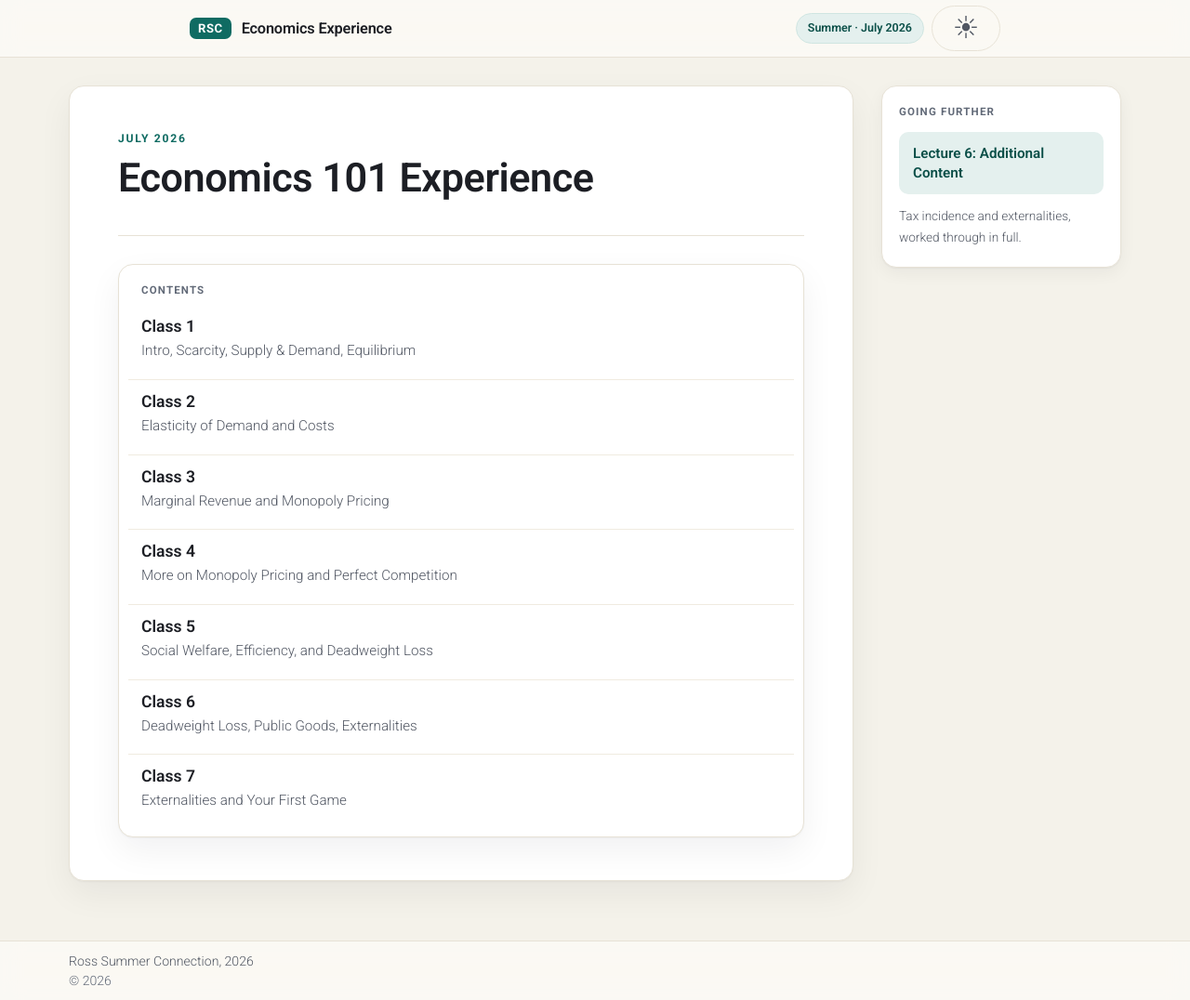
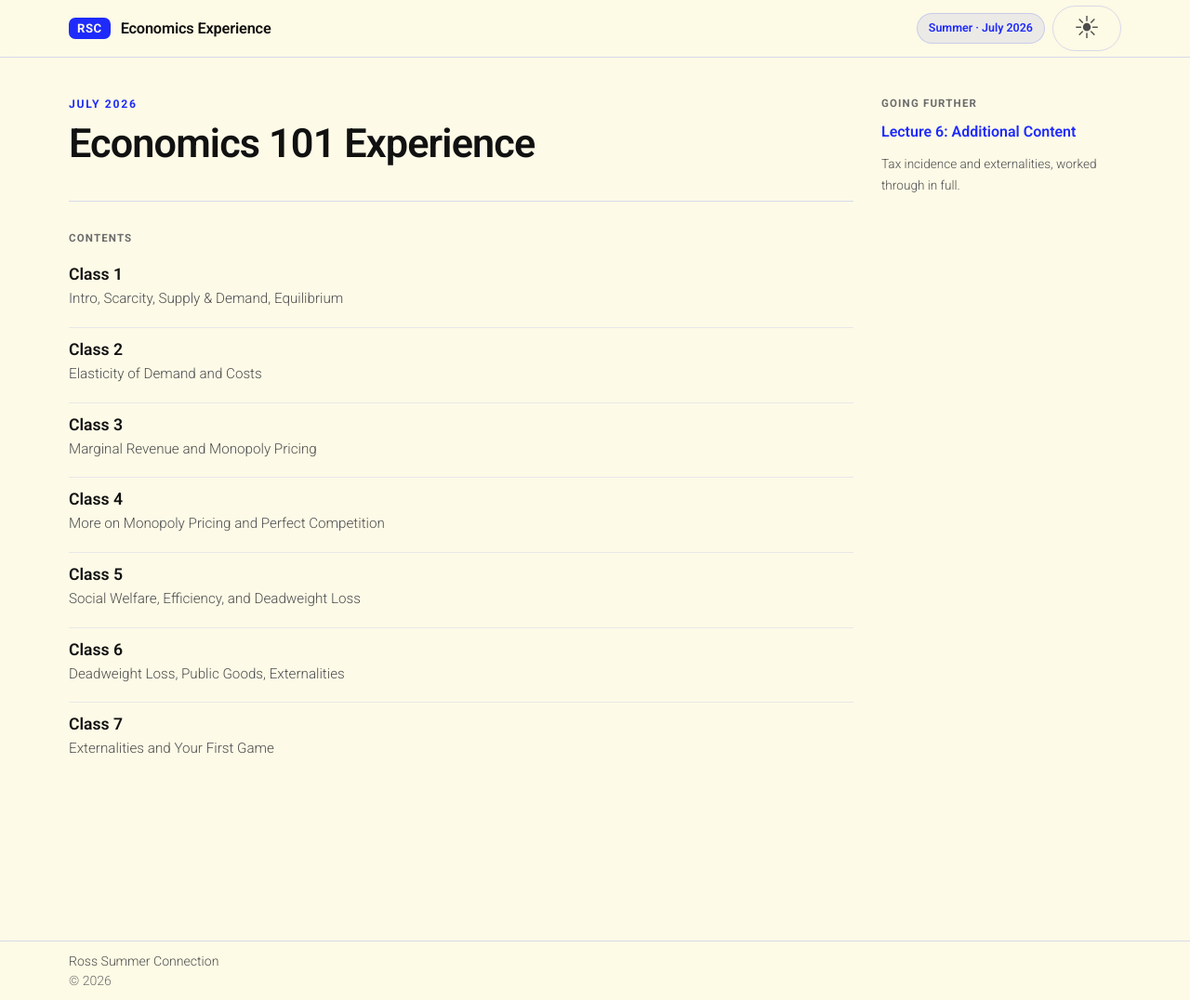
Before and after one commit to menghsuanrexhsieh/rsc2026econslides, a Jekyll site: the page built from index.md, in a window 1280 px wide and 1076 px high. Shown: the whole window at 93% size. Built offline with Jekyll 4.4.1, drawn with Linux system fonts in a browser that asks for light colours.

Commit message:
Restyle the site with Blue Professional, and Signal colors for dark mode
Bring the course site (home page and /slides/) onto the same Blue
Professional look as the decks, and take dark mode's colors from the Signal
template in zarazhangrui/beautiful-html-templates (MIT). The site keeps Roboto.

- Light: cream #fdfae7 with a single cobalt accent; link cards on the slides
  page are flat cobalt-tinted cards with no shadows.
- Dark: navy #1c2644, warm bone text, antique-gold accent, hairline borders
  on a plain background. Secondary text is a step lighter than Signal's so
  Roboto Light stays legible; all text clears 4.5:1 in both modes.
- Drop the white paper card. On the home page the contents list and the
  "Going Further" rail sit directly on the page with no box, keeping the
  divider lines; the rail button becomes a plain link.
- Every color is a theme variable now, replacing the per-rule dark-mode
  overrides; callouts are a rule beside the text, as on the slides.
- Align the top bar with the wider home column, as the footer already is.
- Footer reads "Ross Summer Connection" above the copyright line.
- Remove the unused sidebar and mobile-drawer rules.

Co-Authored-By: Claude Opus 5.5 <noreply@anthropic.com>

```diff
--- a/_layouts/default.html
+++ b/_layouts/default.html
@@ -20,7 +20,7 @@
   <link rel="stylesheet" href="{{ '/assets/css/style.css' | relative_url }}?v={{ site.time | date: '%s' }}">
 </head>
 <body>
-  <header class="topbar">
+  <header class="topbar{% if page.rail %} has-rail{% endif %}">
     <div class="topbar-inner">
       <a class="brand" href="{{ '/' | relative_url }}">
         <span class="brand-mark">RSC</span>
@@ -57,7 +57,7 @@
   <!-- footer: locked to the bottom of the viewport on every page -->
   <footer class="site-footer{% if page.rail %} has-rail{% endif %}">
     <div class="footer-inner">
-      <p>Ross Summer Connection, 2026</p>
+      <p>Ross Summer Connection</p>
       <p class="muted">&copy; {{ 'now' | date: "%Y" }}</p>
     </div>
   </footer>
--- a/assets/css/style.css
+++ b/assets/css/style.css
@@ -1,34 +1,44 @@
 /* ===========================================================================
    RSC Economics Experience — site styles
-   Milk-white canvas · sticky top bar · left sidebar · white "paper" content.
-   Roboto Light body text with heavier headings and emphasis. No CSS framework.
+
+   Light mode follows the Blue Professional theme used by the slide decks
+   (assets/css/slides-theme.css): cream paper, one cobalt accent, flat
+   cobalt-tinted cards with no shadows. Dark mode takes its colors from the
+   Signal template: deep navy, warm bone text, a single antique-gold accent,
+   hairline borders, on a plain background. Both adapted from
+   zarazhangrui/beautiful-html-templates (MIT License, (c) 2026 Zara Zhang).
+
+   Page text sits directly on the canvas, home page included; only the link
+   cards on the slides page are boxed. Roboto Light body text. No CSS framework.
    ======================================================================== */
 
 :root {
+  color-scheme: light;
+
   /* surfaces */
-  --bg:          #f4f2ea;   /* milk white canvas */
-  --surface:     #ffffff;   /* paper / cards */
-  --topbar:      rgba(252, 251, 247, 0.82);
+  --bg:          #fdfae7;                    /* cream paper */
+  --topbar:      rgba(253, 250, 231, 0.86);
+  --card:        rgba(30, 43, 250, 0.04);    /* cobalt-tinted card */
+  --card-line:   rgba(30, 43, 250, 0.2);
 
   /* ink */
-  --ink:         #1c1e24;
-  --ink-soft:    #515763;
-  --muted:       #626a78;
+  --ink:         #111111;
+  --ink-soft:    #4d4d4d;
+  --muted:       #6b6b6b;
 
   /* lines */
-  --line:        #e7e2d6;
-  --line-soft:   #f0ebe0;
+  --line:        rgba(30, 43, 250, 0.16);
+  --line-soft:   rgba(30, 43, 250, 0.09);
 
-  /* accent (deep teal-green) */
-  --accent:      #0f6b62;
-  --accent-dk:   #0a4f48;
-  --accent-soft: #e4f0ee;
+  /* accent (cobalt) */
+  --accent:      #1e2bfa;
+  --accent-dk:   #1620c9;
+  --accent-soft: rgba(30, 43, 250, 0.08);
+  --on-accent:   #fdfae7;                    /* text on a solid accent fill */
+  --selection:   rgba(30, 43, 250, 0.18);
 
   /* shape */
-  --radius:      16px;
-  --radius-sm:   10px;
-  --shadow:      0 1px 2px rgba(20,22,30,.04), 0 14px 36px rgba(20,22,30,.06);
-  --shadow-sm:   0 1px 2px rgba(20,22,30,.05), 0 6px 18px rgba(20,22,30,.05);
+  --radius:      14px;
 
   --topbar-h:    62px;
   --footer-h:    64px;
@@ -37,28 +47,31 @@
 }
 
 /* ======================================================================
-   Dark mode — overrides surface / ink / accent variables
+   Dark mode — Signal colors
    Toggled via data-theme="dark" on <html>, set by JS (localStorage +
-   prefers-color-scheme).  Smooth transition on colors only.
+   prefers-color-scheme). Secondary text is a step lighter than Signal's
+   #8a96a8 so Roboto Light stays legible on navy.
    ====================================================================== */
 [data-theme="dark"] {
-  --bg:          #1a1c1e;
-  --surface:     #252729;
-  --topbar:      rgba(26,28,30,0.85);
+  color-scheme: dark;
 
-  --ink:         #e4e4e7;
-  --ink-soft:    #9da0a8;
-  --muted:       #a0a6b0;
+  --bg:          #1c2644;                    /* navy */
+  --topbar:      rgba(28, 38, 68, 0.86);
+  --card:        rgba(35, 47, 85, 0.72);     /* navy-alt */
+  --card-line:   #2e3d5c;
 
-  --line:        #35373b;
-  --line-soft:   #2d2f33;
+  --ink:         #e2dcd0;                    /* warm bone */
+  --ink-soft:    #a3adbd;
+  --muted:       #8a96a8;
 
-  --accent:      #3dd9c8;
-  --accent-dk:   #6fe8da;
-  --accent-soft: #1a3a36;
+  --line:        #2e3d5c;
+  --line-soft:   rgba(46, 61, 92, 0.6);
 
-  --shadow:      0 1px 2px rgba(0,0,0,.18), 0 14px 36px rgba(0,0,0,.24);
-  --shadow-sm:   0 1px 2px rgba(0,0,0,.16), 0 6px 18px rgba(0,0,0,.18);
+  --accent:      #c8a870;                    /* antique gold */
+  --accent-dk:   #dcc497;
+  --accent-soft: rgba(200, 168, 112, 0.1);
+  --on-accent:   #1c2644;
+  --selection:   rgba(200, 168, 112, 0.3);
 }
 
 /* Transition background / color on theme change (not on page load) */
@@ -66,22 +79,10 @@ html.theme-ready,
 html.theme-ready *,
 html.theme-ready *::before,
 html.theme-ready *::after {
-  transition: background-color .28s ease, color .2s ease, border-color .25s ease, box-shadow .28s ease;
+  transition: background-color .28s ease, color .2s ease, border-color .25s ease;
 }
 
-/* Dark-mode overrides for rules that use hardcoded colors */
-[data-theme="dark"] blockquote { background: linear-gradient(0deg, #1e2022, #1e2022); }
-[data-theme="dark"] code { background: #313438; }
-[data-theme="dark"] kbd { background: #313438; border-color: var(--line); }
-[data-theme="dark"] tbody tr:hover { background: #2a2c30; }
-[data-theme="dark"] .btn.secondary { background: #313438; border-color: var(--line); }
-[data-theme="dark"] .btn.secondary:hover { background: var(--accent-soft); }
-[data-theme="dark"] .card:hover { border-color: #4a4d54; }
-[data-theme="dark"] .term-badge { border-color: #2a5c55; }
-[data-theme="dark"] .pill { border-color: #2a5c55; }
-[data-theme="dark"] .sidenav a:hover { background: rgba(61,217,200,.08); }
-[data-theme="dark"] .nav-toggle:hover { background: rgba(255,255,255,.06); }
-[data-theme="dark"] .nav-toggle span { background: var(--ink); }
+::selection { background: var(--selection); color: var(--ink); }
 
 /* Theme toggle button — matches term-badge height */
 .theme-toggle {
@@ -92,8 +93,7 @@ html.theme-ready *::after {
   color: var(--ink-soft); vertical-align: middle;
   transition: background .2s, color .2s;
 }
-.theme-toggle:hover { background: rgba(15,107,98,.08); color: var(--accent); }
-[data-theme="dark"] .theme-toggle:hover { background: rgba(61,217,200,.1); }
+.theme-toggle:hover { background: var(--accent-soft); color: var(--accent); }
 
 .theme-toggle .icon-dark  { display: none; }
 .theme-toggle .icon-light { display: inline; }
@@ -124,7 +124,7 @@ h1, h2, h3, h4 {
   font-weight: 600;
   letter-spacing: -.01em;
 }
-h1 { font-size: 2.15rem; margin: 0 0 .35em; }
+h1 { font-size: 2.15rem; margin: 0 0 .35em; letter-spacing: -.02em; }
 h2 { font-size: 1.5rem;  margin: 2em 0 .55em; padding-bottom: .3em; border-bottom: 1px solid var(--line-soft); }
 h3 { font-size: 1.18rem; margin: 1.7em 0 .4em; }
 p  { margin: 0 0 1.05em; }
@@ -149,13 +149,14 @@ strong { font-weight: 600; }
   align-items: center;
   gap: 14px;
 }
+.topbar.has-rail .topbar-inner { max-width: var(--maxw-rail); }  /* align with the home column */
 .brand { display: flex; align-items: center; gap: 11px; color: var(--ink); }
-.brand:hover { text-decoration: none; }
+.brand:hover { color: var(--ink); text-decoration: none; }
 .brand-mark {
   font-weight: 700;
   font-size: .82rem;
   letter-spacing: .04em;
-  color: #fff;
+  color: var(--on-accent);
   background: var(--accent);
   padding: 5px 9px;
   border-radius: 7px;
@@ -166,65 +167,23 @@ strong { font-weight: 600; }
 .term-badge {
   font-size: .78rem;
   font-weight: 600;
-  color: var(--accent-dk);
+  color: var(--accent);
   background: var(--accent-soft);
-  border: 1px solid #cfe5e1;
+  border: 1px solid var(--line);
   padding: 5px 12px;
   border-radius: 999px;
   white-space: nowrap;
 }
 
-/* hamburger (hidden on desktop) */
-.nav-toggle { display: none; flex-direction: column; justify-content: center; gap: 4px; width: 38px; height: 38px; margin-left: -8px; border-radius: 9px; cursor: pointer; }
-.nav-toggle:hover { background: rgba(0,0,0,.05); }
-.nav-toggle span { display: block; height: 2px; width: 19px; margin: 0 auto; background: var(--ink); border-radius: 2px; }
-
 /* ----------------------------------------------------------- Shell layout */
 .shell {
   max-width: var(--maxw);
   margin: 0 auto;
-  padding: 30px 24px 64px;
+  padding: 40px 24px 64px;
 }
 
-/* ------------------------------------------------------------- Sidebar */
-.sidebar { position: sticky; top: calc(var(--topbar-h) + 22px); align-self: start; }
-.sidenav { font-size: .94rem; }
-.nav-group { margin-bottom: 22px; }
-.nav-group-title {
-  margin: 0 0 7px;
-  padding-left: 12px;
-  font-size: .72rem;
-  font-weight: 700;
-  letter-spacing: .1em;
-  text-transform: uppercase;
-  color: var(--muted);
-}
-.sidenav ul { list-style: none; margin: 0; padding: 0; }
-.sidenav li { margin: 1px 0; }
-.sidenav a {
-  display: block;
-  padding: 7px 12px;
-  border-radius: 8px;
-  color: var(--ink-soft);
-  border-left: 2px solid transparent;
-}
-.sidenav a:hover { background: rgba(15,107,98,.06); color: var(--accent-dk); text-decoration: none; }
-.sidenav a.active {
-  background: var(--accent-soft);
-  color: var(--accent-dk);
-  font-weight: 600;
-  border-left-color: var(--accent);
-}
-
-/* --------------------------------------------------------------- Main / paper */
+/* ----------------------------------------------------------- Main column */
 .main { min-width: 0; }
-.paper {
-  background: var(--surface);
-  border: 1px solid var(--line);
-  border-radius: var(--radius);
-  padding: 46px 52px;
-  box-shadow: var(--shadow);
-}
 .paper > :first-child { margin-top: 0; }
 .paper > :last-child { margin-bottom: 0; }
 
@@ -244,43 +203,35 @@ strong { font-weight: 600; }
 /* ---------------------------------------------------------------- Buttons */
 .btn {
   display: inline-block;
-  background: var(--accent); color: #fff;
-  padding: 10px 20px; border-radius: 9px;
+  background: var(--accent); color: var(--on-accent);
+  padding: 10px 22px; border-radius: 999px;
   font-weight: 600; font-size: .95rem;
-  box-shadow: var(--shadow-sm);
   transition: background .15s ease, transform .15s ease;
 }
-.btn:hover { background: var(--accent-dk); color: #fff; text-decoration: none; transform: translateY(-1px); }
-.btn.secondary { background: #fff; color: var(--accent); border: 1px solid var(--line); box-shadow: none; }
+.btn:hover { background: var(--accent-dk); color: var(--on-accent); text-decoration: none; transform: translateY(-1px); }
+.btn.secondary { background: var(--card); color: var(--accent); border: 1px solid var(--card-line); }
 .btn.secondary:hover { background: var(--accent-soft); color: var(--accent-dk); }
 .btn-row { display: flex; gap: 12px; flex-wrap: wrap; margin: 24px 0 6px; }
 
 /* ------------------------------------------------------------------ Cards */
 .cards { display: grid; grid-template-columns: repeat(auto-fit, minmax(220px, 1fr)); gap: 16px; margin: 14px 0 26px; }
 .card {
-  border: 1px solid var(--line);
-  border-radius: var(--radius-sm);
+  border: 1.5px solid var(--card-line);
+  border-radius: var(--radius);
   padding: 20px 22px;
-  background: var(--surface);
-  transition: box-shadow .16s ease, transform .16s ease, border-color .16s ease;
+  background: var(--card);
+  transition: transform .16s ease, border-color .16s ease;
 }
-.card:hover { box-shadow: var(--shadow-sm); transform: translateY(-3px); border-color: #d9d2c4; text-decoration: none; }
+.card:hover { transform: translateY(-3px); border-color: var(--accent); text-decoration: none; }
 .card h3 { margin: 0 0 .3em; font-size: 1.1rem; }
 .card p { margin: 0; color: var(--ink-soft); font-size: .95rem; }
 a.card h3 { color: var(--ink); }
-a.card:hover h3 { color: var(--accent-dk); }
+a.card:hover h3 { color: var(--accent); }
 
 /* ------------------------------------------- Table of contents (home page) */
-.toc {
-  margin: 14px 0 6px;
-  padding: 10px 10px 8px;
-  background: var(--surface);
-  border: 1px solid var(--line);
-  border-radius: var(--radius);
-  box-shadow: var(--shadow);
-}
+.toc { margin: 14px 0 6px; }
 .toc-title {
-  margin: 8px 14px 6px;
+  margin: 0 0 6px;
   font-size: .72rem; font-weight: 700;
   letter-spacing: .1em; text-transform: uppercase;
   color: var(--muted);
@@ -289,12 +240,11 @@ a.card:hover h3 { color: var(--accent-dk); }
 .toc-list li + li { border-top: 1px solid var(--line-soft); }
 .toc-list a {
   display: block;
-  padding: 13px 14px;
-  border-radius: var(--radius-sm);
+  padding: 13px 0;
   color: var(--ink);
-  transition: background .15s ease, transform .15s ease;
+  transition: transform .15s ease;
 }
-.toc-list a:hover { background: var(--accent-soft); text-decoration: none; transform: translateX(3px); }
+.toc-list a:hover { text-decoration: none; transform: translateX(3px); }
 .toc-text { display: block; min-width: 0; }
 .toc-name {
   display: block;
@@ -302,7 +252,7 @@ a.card:hover h3 { color: var(--accent-dk); }
   color: var(--ink);
 }
 .toc-desc { display: block; margin-top: 2px; font-size: .95rem; color: var(--ink-soft); }
-.toc-list a:hover .toc-name { color: var(--accent-dk); }
+.toc-list a:hover .toc-name { color: var(--accent); }
 
 /* ------------------------------------------------------------------ Tables */
 table { width: 100%; border-collapse: collapse; margin: 1.3em 0 1.9em; font-size: .95rem; }
@@ -313,7 +263,7 @@ thead th {
   font-size: .76rem; text-transform: uppercase; letter-spacing: .06em;
   color: var(--ink-soft); font-weight: 700;
 }
-tbody tr:hover { background: #faf9f4; }
+tbody tr:hover { background: var(--card); }
 table a { font-weight: 500; }
 
 /* wide tables (schedule / rubric) scroll horizontally instead of crushing */
@@ -322,29 +272,28 @@ table a { font-weight: 500; }
 
 /* -------------------------------------------------------------------- Misc */
 hr { border: 0; border-top: 1px solid var(--line); margin: 2.4em 0; }
+/* callouts are a rule beside the text, as on the slides */
 blockquote {
-  margin: 1.4em 0; padding: 14px 20px;
+  margin: 1.4em 0; padding: 4px 0 4px 20px;
   border-left: 3px solid var(--accent);
   color: var(--ink-soft);
-  background: linear-gradient(0deg, #fbfaf6, #fbfaf6);
-  border-radius: 0 var(--radius-sm) var(--radius-sm) 0;
 }
 blockquote p:last-child { margin-bottom: 0; }
 ul, ol { padding-left: 1.3em; }
 li { margin: .25em 0; }
 code {
-  background: #f3f0e8; padding: .12em .42em; border-radius: 6px;
+  background: var(--accent-soft); padding: .12em .42em; border-radius: 6px;
   font-size: .88em; font-family: var(--font-sans);
 }
 kbd {
-  font-family: var(--font-sans); font-size: .8em;
-  background: #fff; border: 1px solid var(--line); border-bottom-width: 2px;
-  border-radius: 6px; padding: 1px 6px;
+  font-family: var(--font-sans); font-size: .8em; font-weight: 600;
+  color: var(--accent); background: var(--accent-soft);
+  border: 1px solid var(--line); border-radius: 6px; padding: 1px 6px;
 }
 .pill {
   display: inline-block; font-size: .76rem; font-weight: 700;
-  color: var(--accent-dk); background: var(--accent-soft);
-  border: 1px solid #cfe5e1; padding: 2px 11px; border-radius: 999px;
+  color: var(--accent); background: var(--accent-soft);
+  border: 1px solid var(--line); padding: 2px 11px; border-radius: 999px;
 }
 
 /* ----------------------------------------------------------------- Footer */
@@ -363,41 +312,8 @@ kbd {
   margin: 0 auto; padding: 10px 24px;
   text-align: left;
 }
-.site-footer.has-rail .footer-inner { max-width: var(--maxw-rail); }  /* align with the paper on the home page */
+.site-footer.has-rail .footer-inner { max-width: var(--maxw-rail); }  /* align with the home column */
 .site-footer p { margin: 0; line-height: 1.45; }
-
-/* --------------------------------------------------------- Mobile drawer */
-.nav-scrim { display: none; }
-
-@media (max-width: 880px) {
-  .shell { grid-template-columns: 1fr; gap: 0; padding-top: 22px; }
-  .nav-toggle { display: flex; }
-
-  .sidebar {
-    position: fixed; top: 0; right: 0; bottom: 0; z-index: 70;
-    width: 320px; max-width: 84vw;
-    padding: calc(var(--topbar-h) + 18px) 18px 24px;
-    background: var(--bg);
-    border-left: 1px solid var(--line);
-    box-shadow: 0 20px 60px rgba(20,22,30,.18);
-    transform: translateX(102%);
-    transition: transform .26s cubic-bezier(.4,0,.2,1);
-    overflow-y: auto;
-  }
-  .nav-toggle-cb:checked ~ .shell .sidebar { transform: translateX(0); }
-  .nav-toggle-cb:checked ~ .nav-scrim {
-    display: block; position: fixed; inset: 0; z-index: 65;
-    background: rgba(20,22,30,.42);
-  }
-  .term-badge { display: none; }
-  .paper { padding: 30px 22px; border-radius: 14px; }
-}
-
-@media (max-width: 600px) {
-  body { font-size: 16px; }
-  .hero h1 { font-size: 2.05rem; }
-  .paper { padding: 26px 18px; }
-}
 
 /* ------------------------------------------------ Right rail (home page) */
 .shell.has-rail {
@@ -408,13 +324,6 @@ kbd {
   max-width: var(--maxw-rail);
 }
 .side-rail { position: sticky; top: calc(var(--topbar-h) + 22px); }
-.rail-card {
-  background: var(--surface);
-  border: 1px solid var(--line);
-  border-radius: var(--radius);
-  padding: 18px 18px 20px;
-  box-shadow: var(--shadow-sm);
-}
 .rail-title {
   margin: 0;
   font-size: .72rem; font-weight: 700;
@@ -422,16 +331,21 @@ kbd {
   color: var(--muted);
 }
 .rail-btn {
-  display: block; margin-top: 12px;
-  padding: 12px 14px; border-radius: var(--radius-sm);
-  background: var(--accent-soft); color: var(--accent-dk);
-  font-weight: 600; font-size: .95rem; line-height: 1.35;
-  border: 1px solid transparent;
+  display: block; margin-top: 10px;
+  color: var(--accent);
+  font-weight: 600; font-size: 1rem; line-height: 1.35;
 }
-.rail-btn:hover { text-decoration: none; border-color: var(--accent); box-shadow: var(--shadow-sm); }
 .rail-note { margin: 12px 0 0; font-size: .85rem; color: var(--ink-soft); }
 
+/* ------------------------------------------------------------- Responsive */
 @media (max-width: 880px) {
+  .shell { padding-top: 28px; }
   .shell.has-rail { grid-template-columns: 1fr; gap: 22px; }
   .side-rail { position: static; }
+  .term-badge { display: none; }
 }
+
+@media (max-width: 600px) {
+  body { font-size: 16px; }
+  .hero h1 { font-size: 2.05rem; }
+}
```
